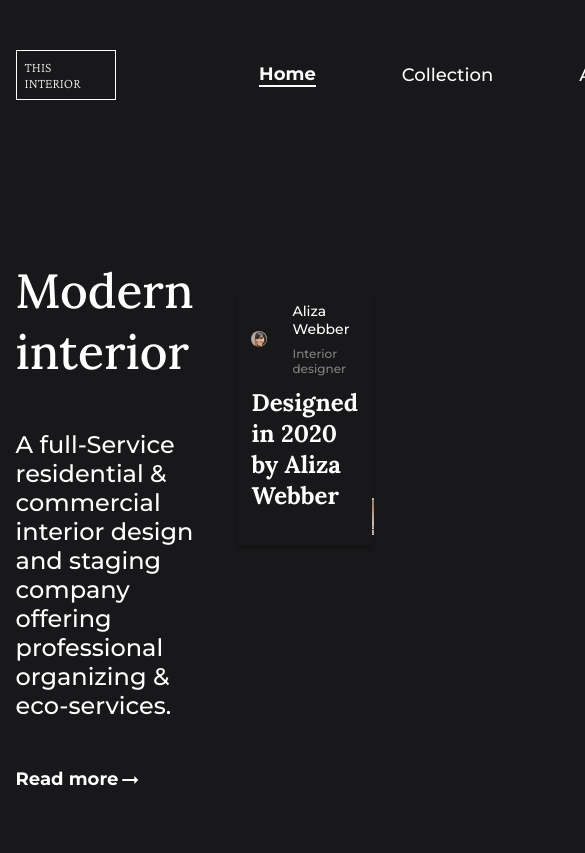
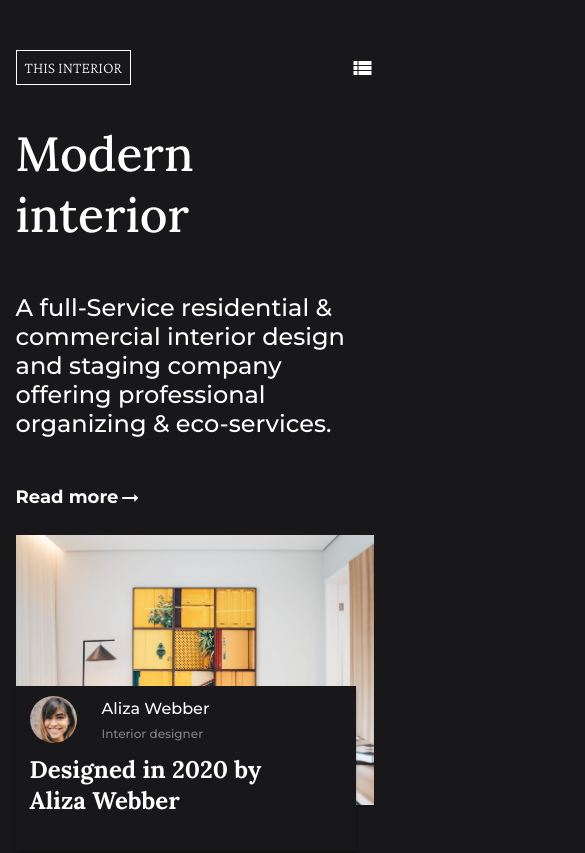
Before and after one commit to miily8310s/ch-interior, a plain HTML site: page index.html in a window 390 px wide. Shown: the top 853 px of the page, 585 px wide, since content can reach past the window. Drawn offline with nearby package versions, Linux system fonts and the light colour scheme.

Commit message:
mobile版のコーディング大方完了

```diff
--- a/index.html
+++ b/index.html
@@ -51,6 +51,7 @@
           <div class="interior__header__menu">About</div>
           <div class="interior__header__menu">Contact</div>
         </div>
+        <span class="material-icons"> view_list </span>
       </div>
       <div class="interior__main container">
         <div class="interior__main__explanation">
--- a/style.css
+++ b/style.css
@@ -16,17 +16,20 @@
 
 .interior {
   margin: 0 auto;
-  padding: 0 4%;
+  padding: 0 4% 24px;
 }
 
 .interior__header {
   margin-top: 50px;
 }
 
+.interior__header > span {
+  display: none;
+}
+
 .interior__header__title {
   font-family: "Crimson Pro", serif;
   font-weight: 200;
-  font-size: 14px;
   padding: 8px;
   border: 1px solid #ffffff;
   width: fit-content;
@@ -99,10 +102,6 @@
   margin-right: 25px;
 }
 
-.interior__main__images__twitter__username__full {
-  font-size: 14px;
-}
-
 .interior__main__images__twitter__job {
   font-size: 12px;
   color: #828282;
@@ -113,10 +112,37 @@ footer {
   margin-top: 215px;
   text-align: center;
   color: #a9a9a9;
-  font-size: 14px;
 }
 
 .footer-user-name {
   font-size: inherit;
   font-weight: 600;
 }
+
+@media screen and (max-width: 767px) {
+  .interior__header {
+    justify-content: space-between;
+  }
+  .interior__header__menus {
+    display: none;
+  }
+  .interior__header > span {
+    display: block;
+  }
+  .interior__main {
+    flex-direction: column;
+    justify-content: flex-start;
+    align-items: flex-start;
+  }
+
+  .interior__main__explanation {
+    margin-top: 38px;
+  }
+  .interior__main__images {
+    margin-top: 25px;
+    margin-left: 0;
+  }
+  footer {
+    margin-top: 120px;
+  }
+}
```
